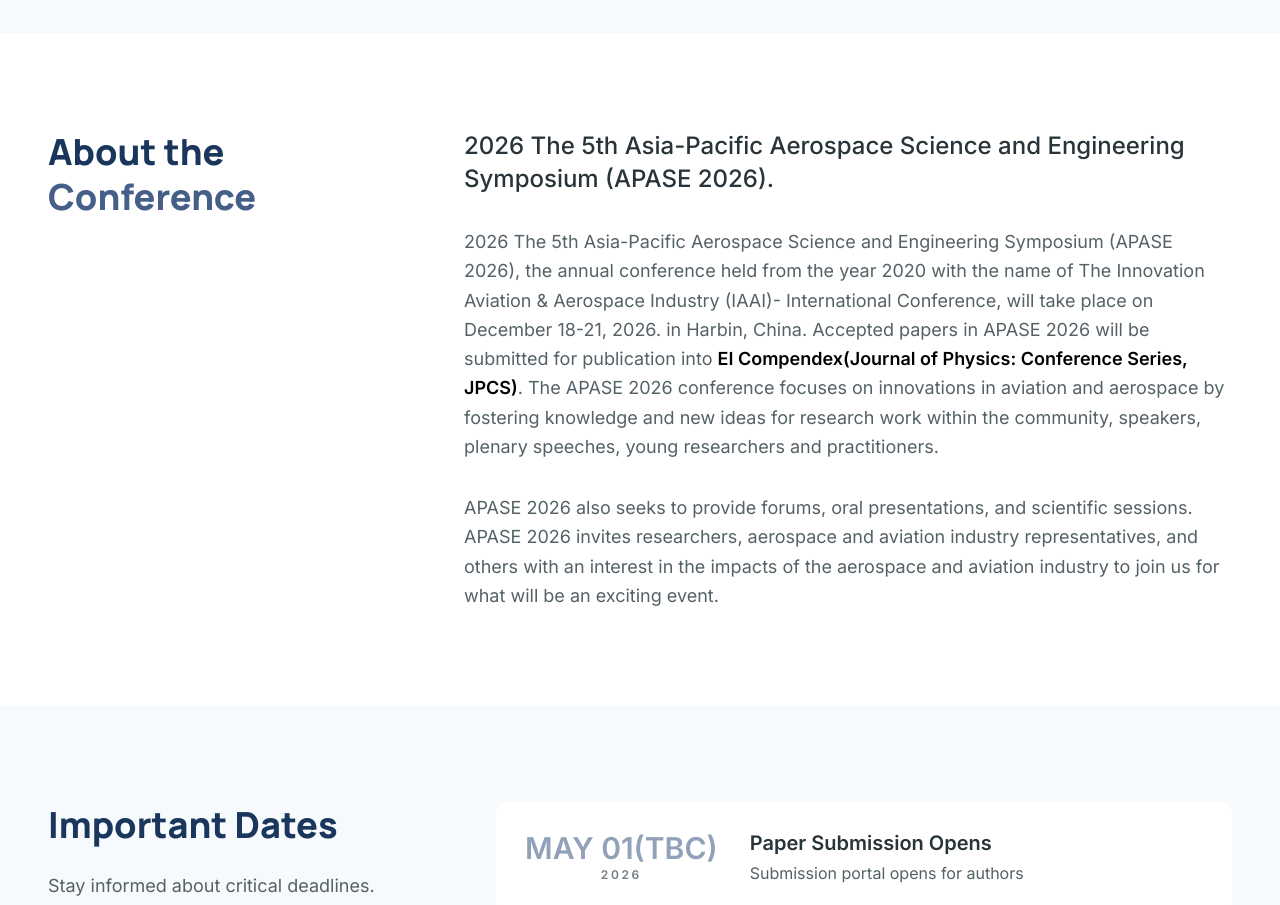
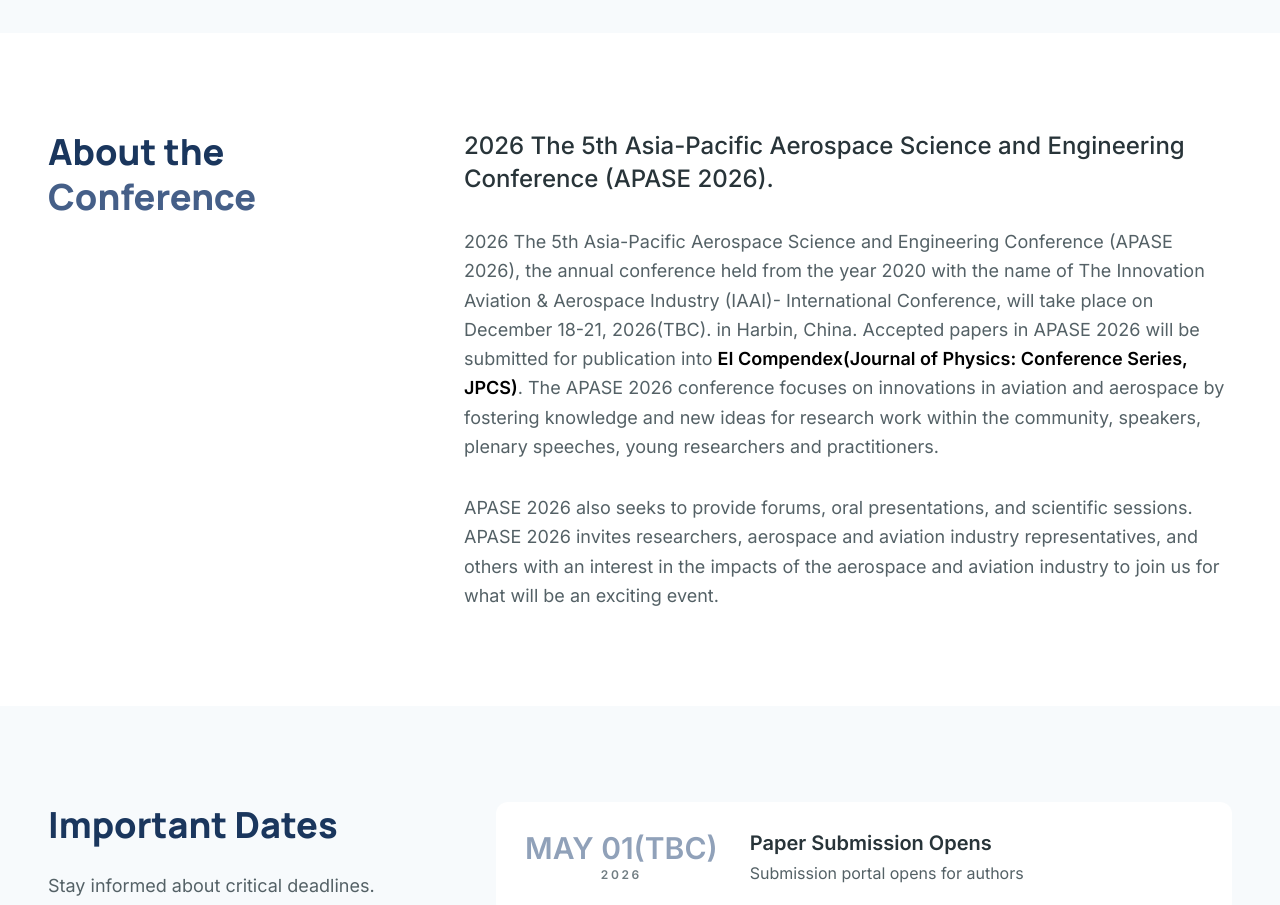
Before and after one commit to ascomlab/apase-web, a Next.js app: page / in a window 1280 px wide. Shown: the part 980-1885 px from the top of the page. Built offline with nearby package versions, Linux system fonts and the light colour scheme.

Commit message:
Update page.tsx

```diff
--- a/app/page.tsx
+++ b/app/page.tsx
@@ -354,14 +354,14 @@ export default function Home() {
               <div className="max-w-3xl space-y-8">
                 <p className="font-body text-2xl text-on-surface leading-snug font-medium">
                   2026 The 5th Asia-Pacific Aerospace Science and Engineering
-                  Symposium (APASE 2026).
+                  Conference (APASE 2026).
                 </p>
                 <p className="font-body text-lg text-on-surface-variant leading-relaxed">
                   2026 The 5th Asia-Pacific Aerospace Science and Engineering
-                  Symposium (APASE 2026), the annual conference held from the
+                  Conference (APASE 2026), the annual conference held from the
                   year 2020 with the name of The Innovation Aviation {"&"}{" "}
                   Aerospace Industry (IAAI)- International Conference, will take
-                  place on December 18-21, 2026. in Harbin, China. Accepted
+                  place on December 18-21, 2026(TBC). in Harbin, China. Accepted
                   papers in APASE 2026 will be submitted for publication into{" "}
                   <b className="text-black">
                     EI Compendex(Journal of Physics: Conference Series, JPCS)
```
